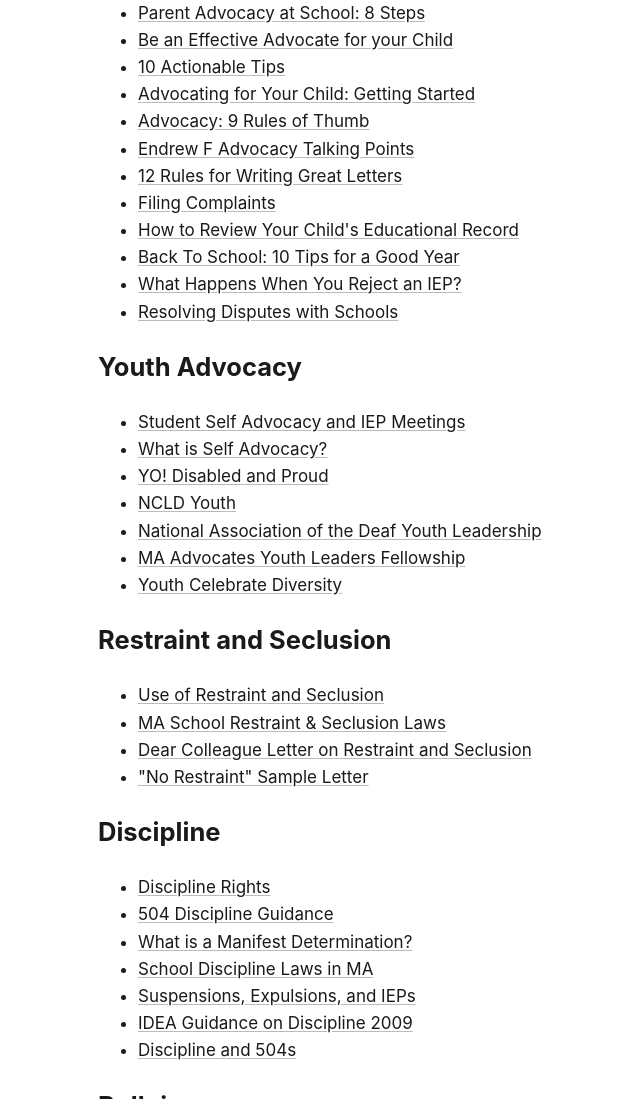
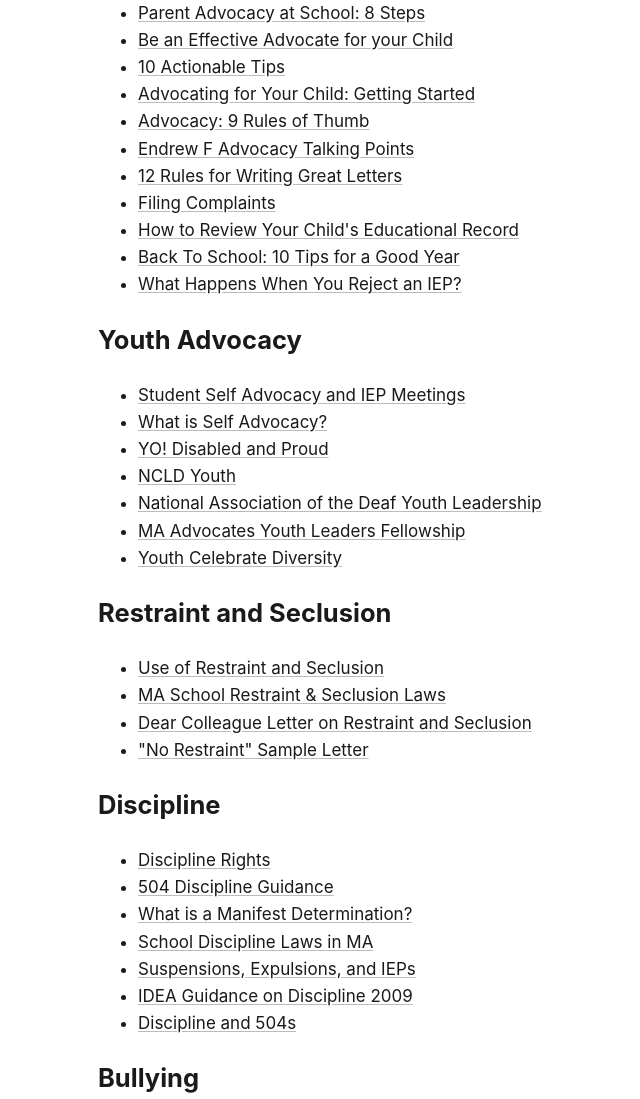
Before and after one commit to kescalada/gdsepac, an Eleventy site: page src/advocacy.md in a window 1280 px wide. Shown: the part 625-1724 px from the top of the page, without its empty margins (22-662 px from the left). Built offline with nearby package versions, Linux system fonts and the light colour scheme; Eleventy itself is replaced by a stand-in of ours; files that its build step writes are made by us from their sources; what js-yaml, markdown-it-container would draw is missing.

Commit message:
removing link that had no replacement

```diff
--- a/src/advocacy.md
+++ b/src/advocacy.md
@@ -24,7 +24,6 @@ intro: |
 - [How to Review Your Child's Educational Record](https://www.wrightslaw.com/blog/14-tips-reviewing-your-childs-educational-record/)
 - [Back To School: 10 Tips for a Good Year](https://www.wrightslaw.com/howey/10tips.sch.yr.htm)
 - [What Happens When You Reject an IEP?](https://www.nobleeducationlaw.com/blog/what-happens-after-you-reject-an-iep)
-- [Resolving Disputes with Schools](https://fcsn.org/resource/facilitated-iep-meetings-resource/)
 
 ## Youth Advocacy
 
```
